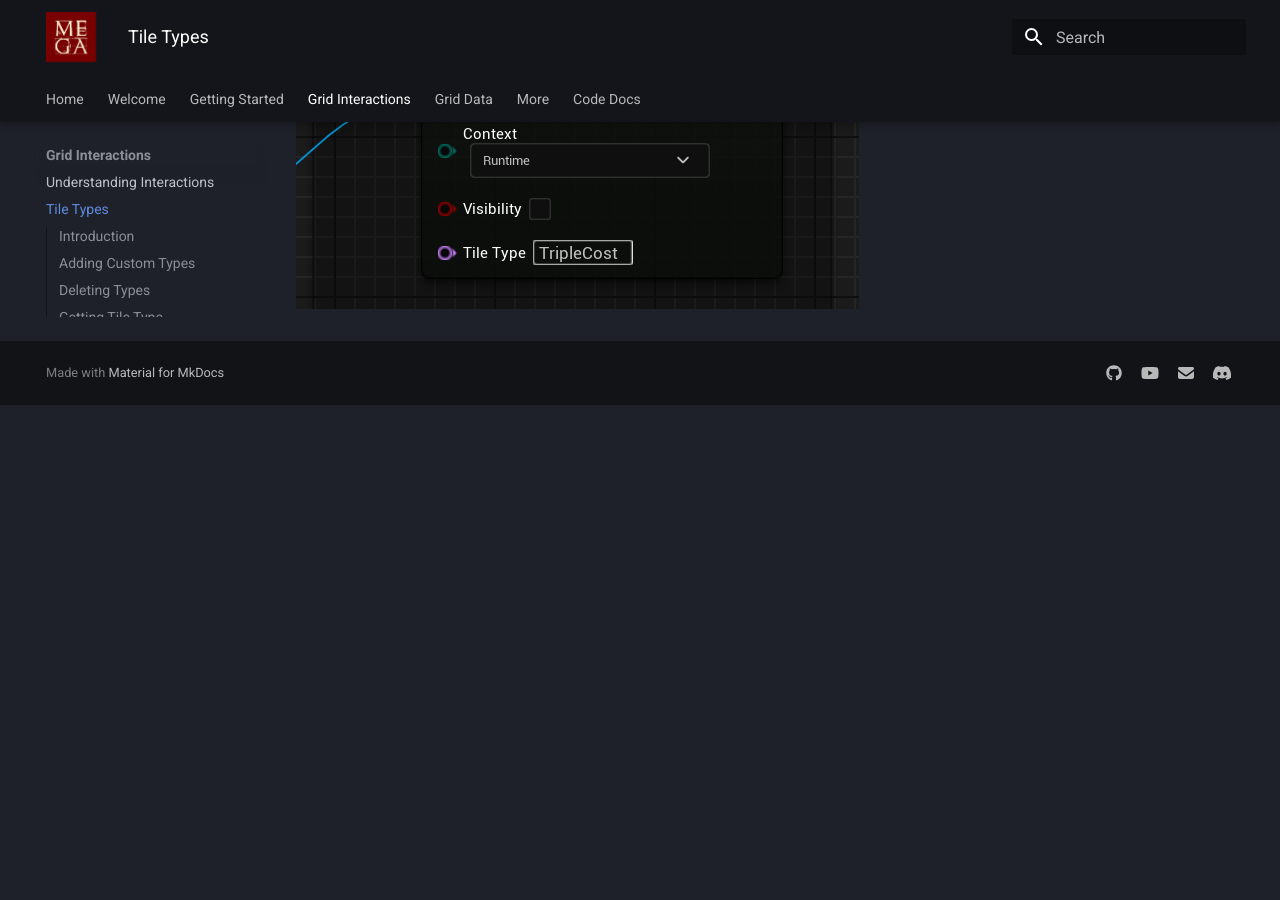
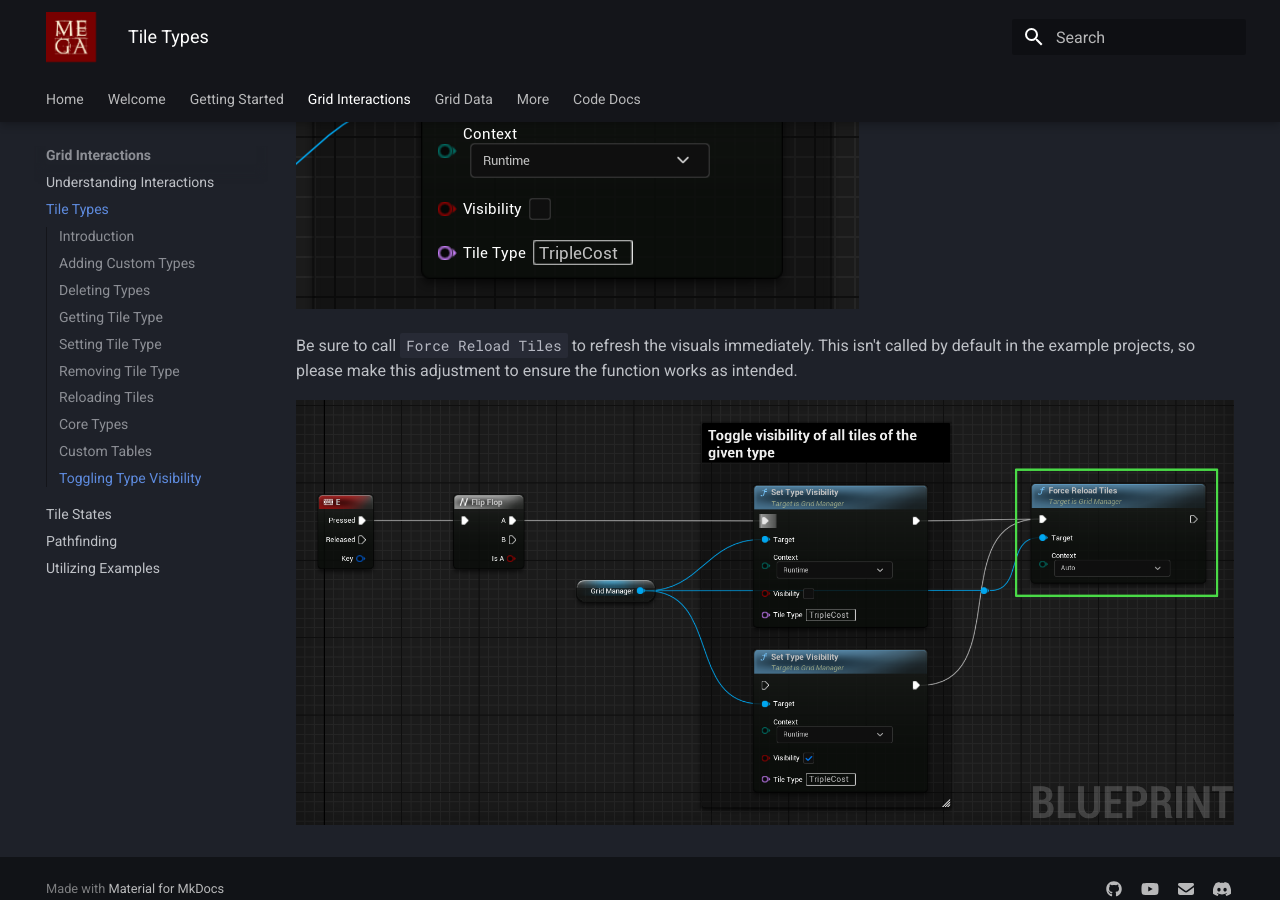
Before and after one commit to rohithateappple/MegaGridDocumentation, an MkDocs documentation site: the page built from docs/grid-interactions/tile-types.md, in a window 1280 px wide and 900 px high, scrolled down 8017 px. Built offline with MkDocs 1.6.1 and Material for MkDocs 9.7.7, drawn with Linux system fonts in a browser that asks for light colours; before the commit the page ends 8422 px from its top, so only the background shows below that.

Commit message:
types and state changes

```diff
--- a/docs/grid-interactions/tile-types.md
+++ b/docs/grid-interactions/tile-types.md
@@ -111,3 +111,7 @@ You can create and use your own custom data tables if you prefer. Just make sure
 You can control the visibility of types using the `SetTypeVisibility()` function. This will hide all tiles of the specified type, but the type will remain in the data; only the visuals will be toggled. Called via ``BP_GridManager``.
 
 ![alt text](<../images/set type visibility.png>)
+
+Be sure to call `Force Reload Tiles` to refresh the visuals immediately. This isn't called by default in the example projects, so please make this adjustment to ensure the function works as intended.
+
+![alt text](<../images/Screenshot 2025-03-02 150116.png>)
```
Also changed, not shown: docs/grid-interactions/tile-states.md (+4 -0 lines), docs/images/Screenshot 2025-03-02 150116.png (added), docs/images/Screenshot 2025-03-02 150305.png (added).
